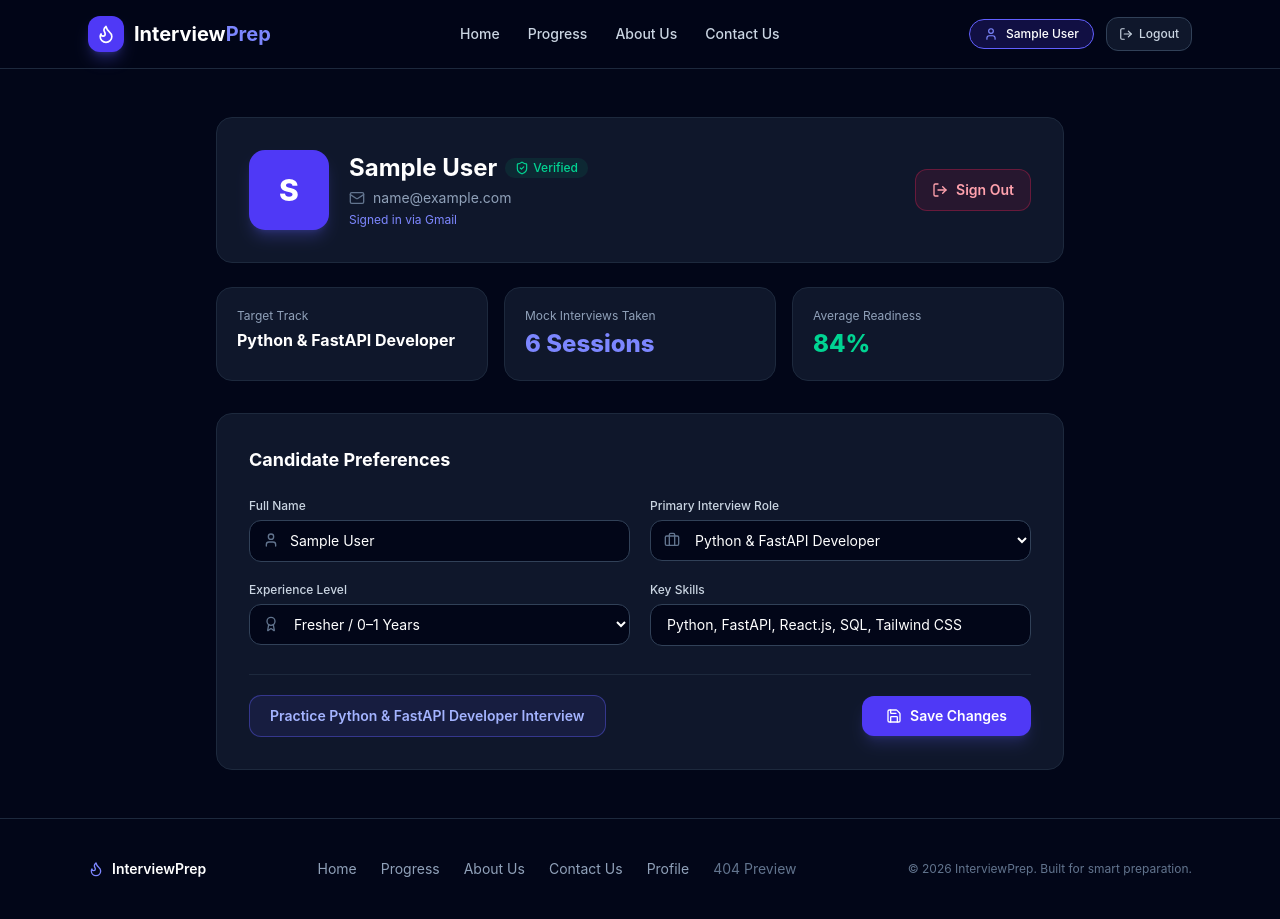
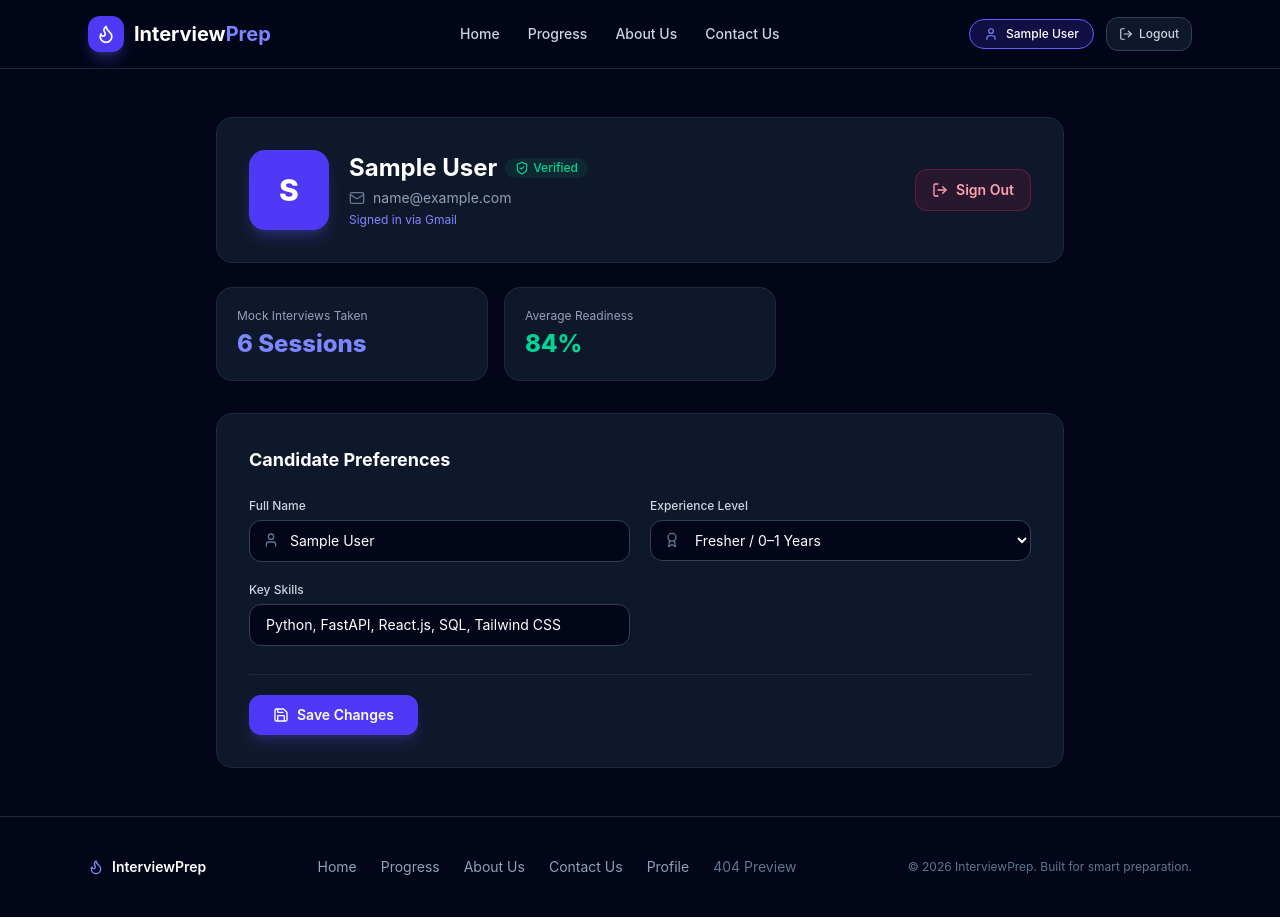
Before and after one commit to sandeshbagde/InterviewPrep, a React (Vite) app: page /profile in a window 1280 px wide. Built offline with nearby package versions, Linux system fonts and the light colour scheme; sample sign-in values are in the browser's storage.

Commit message:
remove primary and target role from profile page

```diff
--- a/src/pages/ProfilePage.jsx
+++ b/src/pages/ProfilePage.jsx
@@ -11,15 +11,15 @@ import {
   ShieldCheck,
 } from "lucide-react";
 
-export default function ProfilePage({ user, onUpdateUser, onLogout, onStartInterview }) {
+export default function ProfilePage({ user, onUpdateUser, onLogout }) {
   if (!user) {
     return <Navigate to="/login" replace />;
   }
 
   const [name, setName] = useState(user.name || "");
-  const [targetRole, setTargetRole] = useState(
-    user.targetRole || "Python & FastAPI Developer"
-  );
+  // const [targetRole, setTargetRole] = useState(
+  //    "Python & FastAPI Developer"
+  // );
   const [experience, setExperience] = useState(user.experience || "Fresher / 0-1 Years");
   const [skills, setSkills] = useState(
     user.skills || "Python, FastAPI, React.js, SQL, Tailwind CSS"
@@ -31,7 +31,6 @@ export default function ProfilePage({ user, onUpdateUser, onLogout, onStartInter
     onUpdateUser({
       ...user,
       name: name.trim() || user.name,
-      targetRole,
       experience,
       skills,
     });
@@ -76,10 +75,10 @@ export default function ProfilePage({ user, onUpdateUser, onLogout, onStartInter
 
       {/* Quick Stats */}
       <div className="mt-6 grid gap-4 sm:grid-cols-3">
-        <div className="rounded-2xl border border-slate-800 bg-slate-900 p-5">
+        {/* <div className="rounded-2xl border border-slate-800 bg-slate-900 p-5">
           <p className="text-xs text-slate-400">Target Track</p>
           <p className="mt-1 text-base font-bold text-white">{targetRole}</p>
-        </div>
+        </div> */}
         <div className="rounded-2xl border border-slate-800 bg-slate-900 p-5">
           <p className="text-xs text-slate-400">Mock Interviews Taken</p>
           <p className="mt-1 text-2xl font-extrabold text-indigo-400">6 Sessions</p>
@@ -118,7 +117,7 @@ export default function ProfilePage({ user, onUpdateUser, onLogout, onStartInter
             </div>
           </div>
 
-          <div>
+          {/* <div>
             <label className="block text-xs font-medium text-slate-300">
               Primary Interview Role
             </label>
@@ -134,7 +133,7 @@ export default function ProfilePage({ user, onUpdateUser, onLogout, onStartInter
                 <option value="Data Analyst (SQL & Pandas)">Data Analyst (SQL & Pandas)</option>
               </select>
             </div>
-          </div>
+          </div> */}
 
           <div>
             <label className="block text-xs font-medium text-slate-300">
@@ -166,13 +165,13 @@ export default function ProfilePage({ user, onUpdateUser, onLogout, onStartInter
         </div>
 
         <div className="mt-7 flex flex-wrap items-center justify-between gap-4 border-t border-slate-800 pt-5">
-          <button
+          {/* <button
             type="button"
             onClick={() => onStartInterview(targetRole)}
             className="rounded-xl border border-indigo-500/40 bg-indigo-500/10 px-5 py-2.5 text-sm font-semibold text-indigo-300 transition hover:bg-indigo-500/20"
           >
             Practice {targetRole} Interview
-          </button>
+          </button> */}
 
           <button
             type="submit"
```
